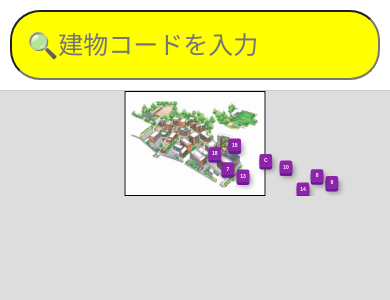
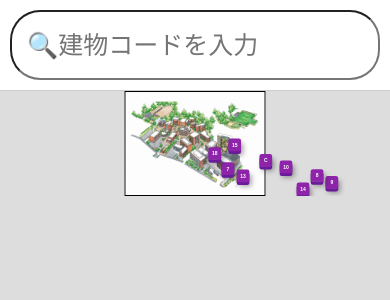
Before and after one commit to yuuto666-a11y/-, a Flask app: page / in a window 390 px wide. Shown: the top 300 px of the page. Run offline with Flask 3, Linux system fonts and the light colour scheme.

Commit message:
Update style.css

```diff
--- a/practice/static/style.css
+++ b/practice/static/style.css
@@ -214,7 +214,6 @@ body{
     #searchInput {
 
         width: 100%;
-        background:yellow;
     }
 
     .popup-overlay{
```
